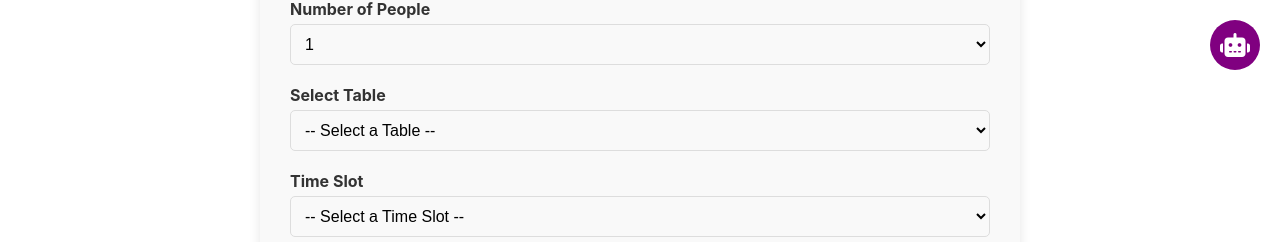
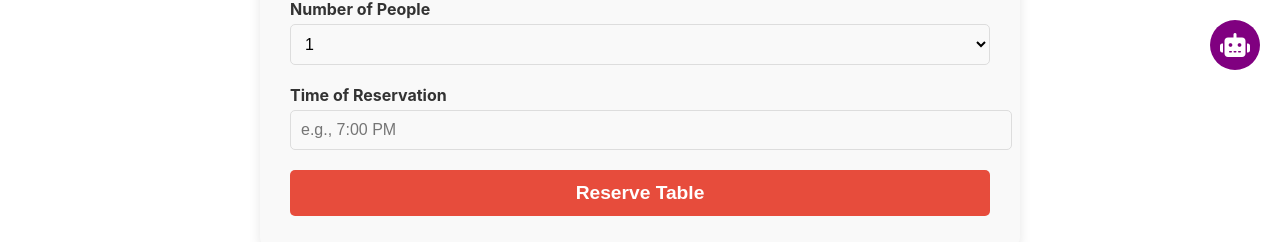
Before and after one commit to Sajjad5037/RafisKitchen, a React (Create React App) app: page /reservation in a window 1280 px wide. Shown: the part 710-952 px from the top of the page. Built offline with nearby package versions, Linux system fonts and the light colour scheme.

Commit message:
Update reservation.js

```diff
--- a/src/pages/reservation.js
+++ b/src/pages/reservation.js
@@ -7,29 +7,6 @@ function Reservation() {
   const [date, setDate] = useState("");
   const [time, setTime] = useState("");
   const [partySize, setPartySize] = useState(1);
-  const [availableTables, setAvailableTables] = useState([]);
-  const [selectedTable, setSelectedTable] = useState("");
-  const [availableTimeSlots, setAvailableTimeSlots] = useState([]);
-
-  // Fetch tables whenever date or partySize changes
-  useEffect(() => {
-    if (date && partySize) {
-      axios
-        .get(`/api/available-tables?date=${date}&partySize=${partySize}`)
-        .then((res) => setAvailableTables(res.data))
-        .catch((err) => console.error(err));
-    }
-  }, [date, partySize]);
-
-  // Fetch time slots when a table is selected
-  useEffect(() => {
-    if (selectedTable && date) {
-      axios
-        .get(`/api/available-times?tableId=${selectedTable}&date=${date}`)
-        .then((res) => setAvailableTimeSlots(res.data))
-        .catch((err) => console.error(err));
-    }
-  }, [selectedTable, date]);
 
   const handleSubmit = (e) => {
     e.preventDefault();
@@ -39,7 +16,6 @@ function Reservation() {
       date,
       time,
       partySize,
-      tableId: selectedTable,
     });
 
     // Clear fields
@@ -48,7 +24,6 @@ function Reservation() {
     setDate("");
     setTime("");
     setPartySize(1);
-    setSelectedTable("");
   };
 
   return (
@@ -145,13 +120,15 @@ function Reservation() {
           </select>
         </div>
 
-        {/* Available Tables */}
+        {/* Time Input */}
         <div style={{ marginBottom: "20px" }}>
-          <label htmlFor="table" style={{ fontWeight: "bold", color: "#333" }}>Select Table</label>
-          <select
-            id="table"
-            value={selectedTable}
-            onChange={(e) => setSelectedTable(e.target.value)}
+          <label htmlFor="time" style={{ fontWeight: "bold", color: "#333" }}>Time of Reservation</label>
+          <input
+            type="text"
+            id="time"
+            value={time}
+            onChange={(e) => setTime(e.target.value)}
+            placeholder="e.g., 7:00 PM"
             required
             style={{
               width: "100%",
@@ -162,41 +139,7 @@ function Reservation() {
               border: "1px solid #ddd",
               backgroundColor: "#f9f9f9",
             }}
-          >
-            <option value="">-- Select a Table --</option>
-            {availableTables.map((table) => (
-              <option key={table.id} value={table.id}>
-                Table {table.table_number} (Seats: {table.capacity})
-              </option>
-            ))}
-          </select>
-        </div>
-
-        {/* Time Slot */}
-        <div style={{ marginBottom: "20px" }}>
-          <label htmlFor="time" style={{ fontWeight: "bold", color: "#333" }}>Time Slot</label>
-          <select
-            id="time"
-            value={time}
-            onChange={(e) => setTime(e.target.value)}
-            required
-            style={{
-              width: "100%",
-              padding: "10px",
-              marginTop: "5px",
-              fontSize: "1rem",
-              borderRadius: "5px",
-              border: "1px solid #ddd",
-              backgroundColor: "#f9f9f9",
-            }}
-          >
-            <option value="">-- Select a Time Slot --</option>
-            {availableTimeSlots.map((slot, index) => (
-              <option key={index} value={slot}>
-                {slot}
-              </option>
-            ))}
-          </select>
+          />
         </div>
 
         {/* Submit Button */}
```
